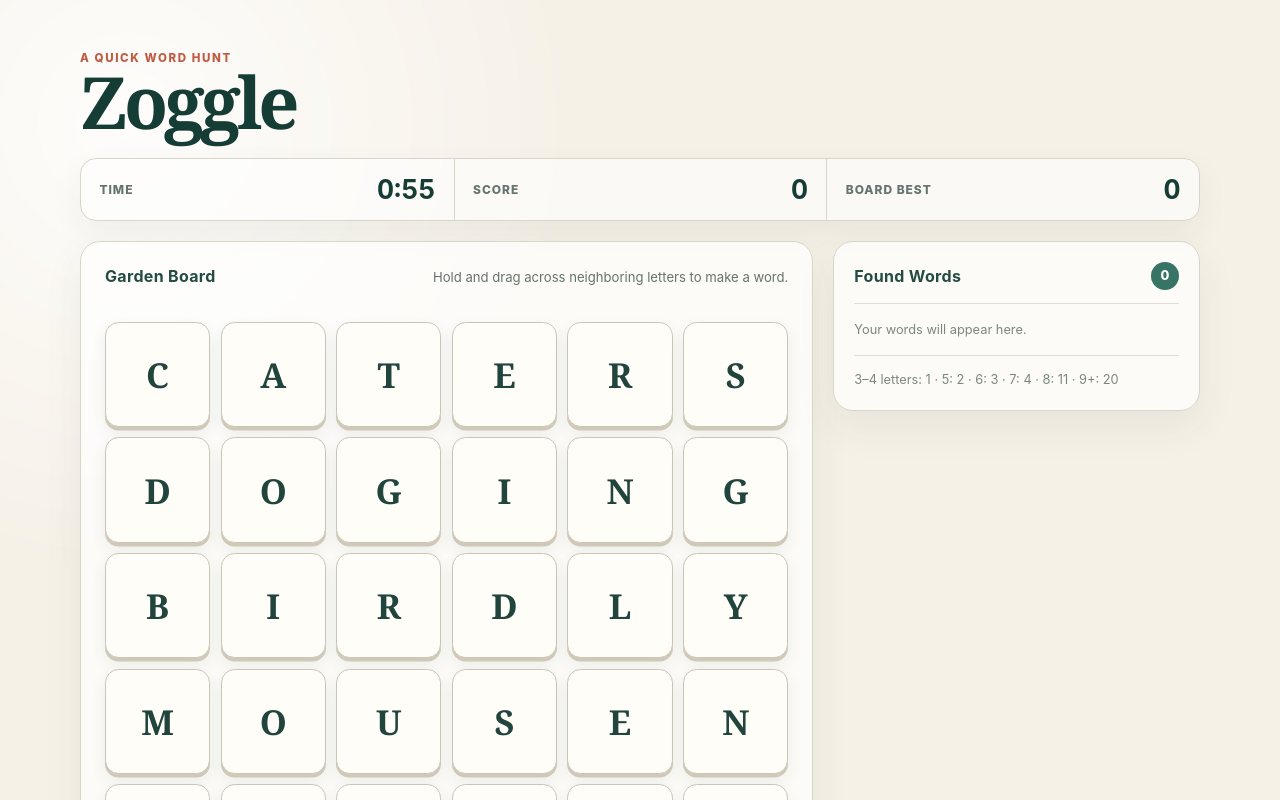
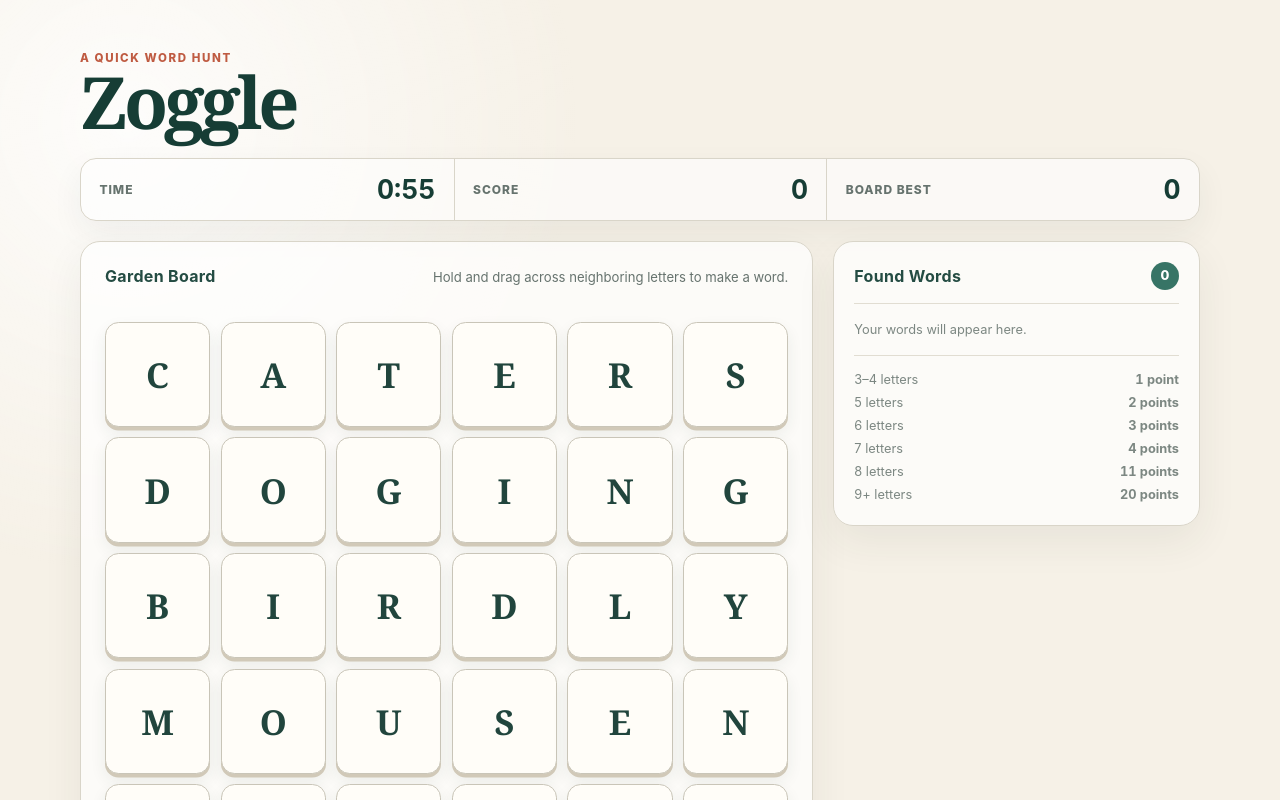
Before and after one commit to zz3599/Zoggle, a React (Vite) app: page / in a window 1280 px wide. Shown: the top 800 px of the page. Built offline with nearby package versions, Linux system fonts and the light colour scheme.

Commit message:
fix: improve readability of scoring section

```diff
--- a/src/components/FoundWords.tsx
+++ b/src/components/FoundWords.tsx
@@ -18,9 +18,32 @@
           [...words].reverse().map((word) => <li key={word}>{word}</li>)
         )}
       </ol>
-      <p className="scoring-note">
-        3–4 letters: 1 · 5: 2 · 6: 3 · 7: 4 · 8: 11 · 9+: 20
-      </p>
+      <ul className="scoring-note" aria-label="Scoring">
+        <li>
+          <span>3–4 letters</span>
+          <strong>1 point</strong>
+        </li>
+        <li>
+          <span>5 letters</span>
+          <strong>2 points</strong>
+        </li>
+        <li>
+          <span>6 letters</span>
+          <strong>3 points</strong>
+        </li>
+        <li>
+          <span>7 letters</span>
+          <strong>4 points</strong>
+        </li>
+        <li>
+          <span>8 letters</span>
+          <strong>11 points</strong>
+        </li>
+        <li>
+          <span>9+ letters</span>
+          <strong>20 points</strong>
+        </li>
+      </ul>
     </aside>
   );
 }
--- a/src/styles.css
+++ b/src/styles.css
@@ -318,9 +318,22 @@
 }
 
 .scoring-note {
-  margin-bottom: 0;
-  padding-top: 0.85rem;
+  display: grid;
+  gap: 0.2rem;
+  margin: 0;
+  padding: 0.85rem 0 0;
   border-top: 1px solid #e1ddd2;
+  list-style: none;
+}
+
+.scoring-note li {
+  display: flex;
+  justify-content: space-between;
+  gap: 1rem;
+}
+
+.scoring-note strong {
+  font-variant-numeric: tabular-nums;
 }
 
 .round-actions {
```
Also changed, not shown: 1 other file (tests, documents, lock files or other folders).
